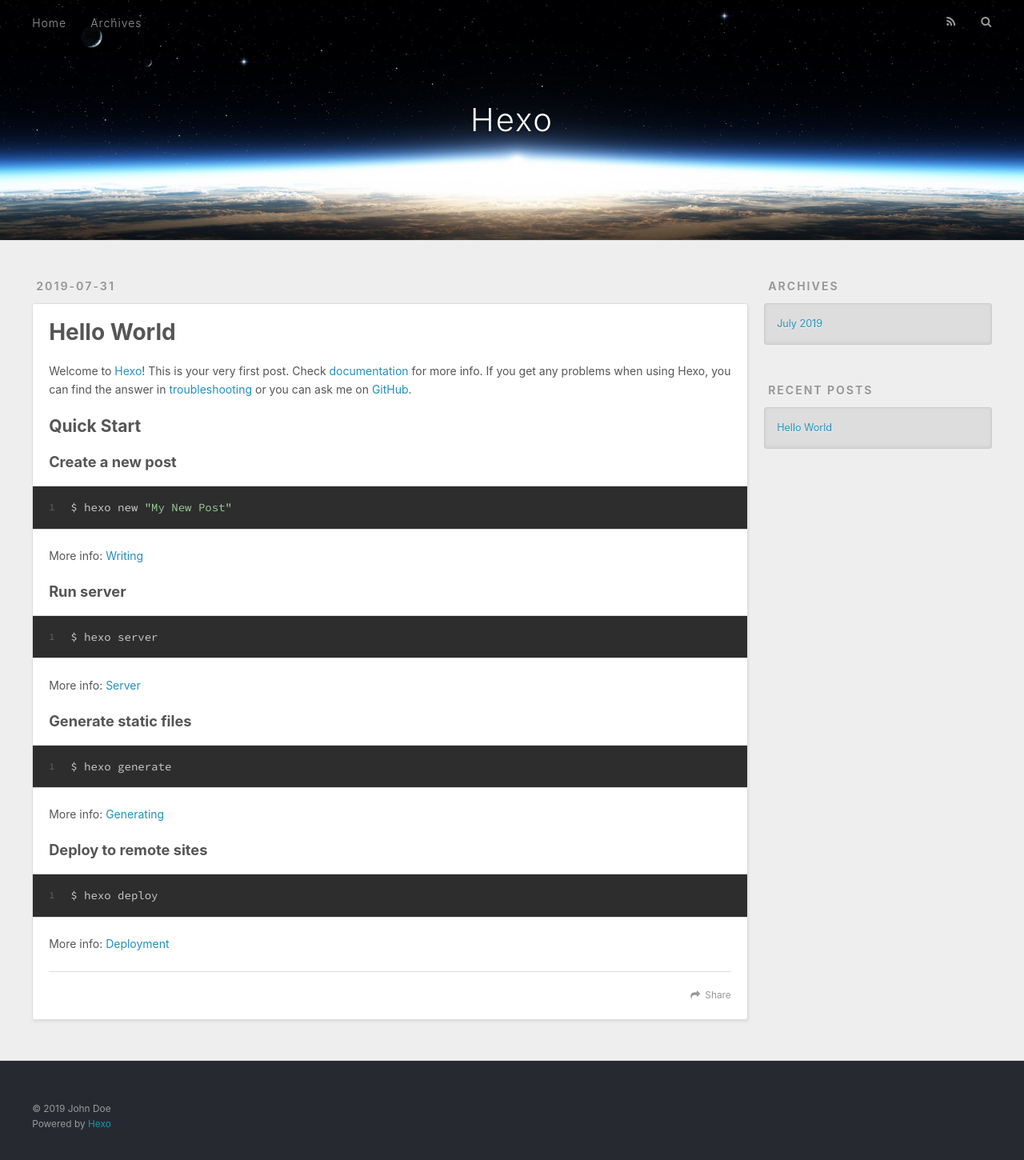
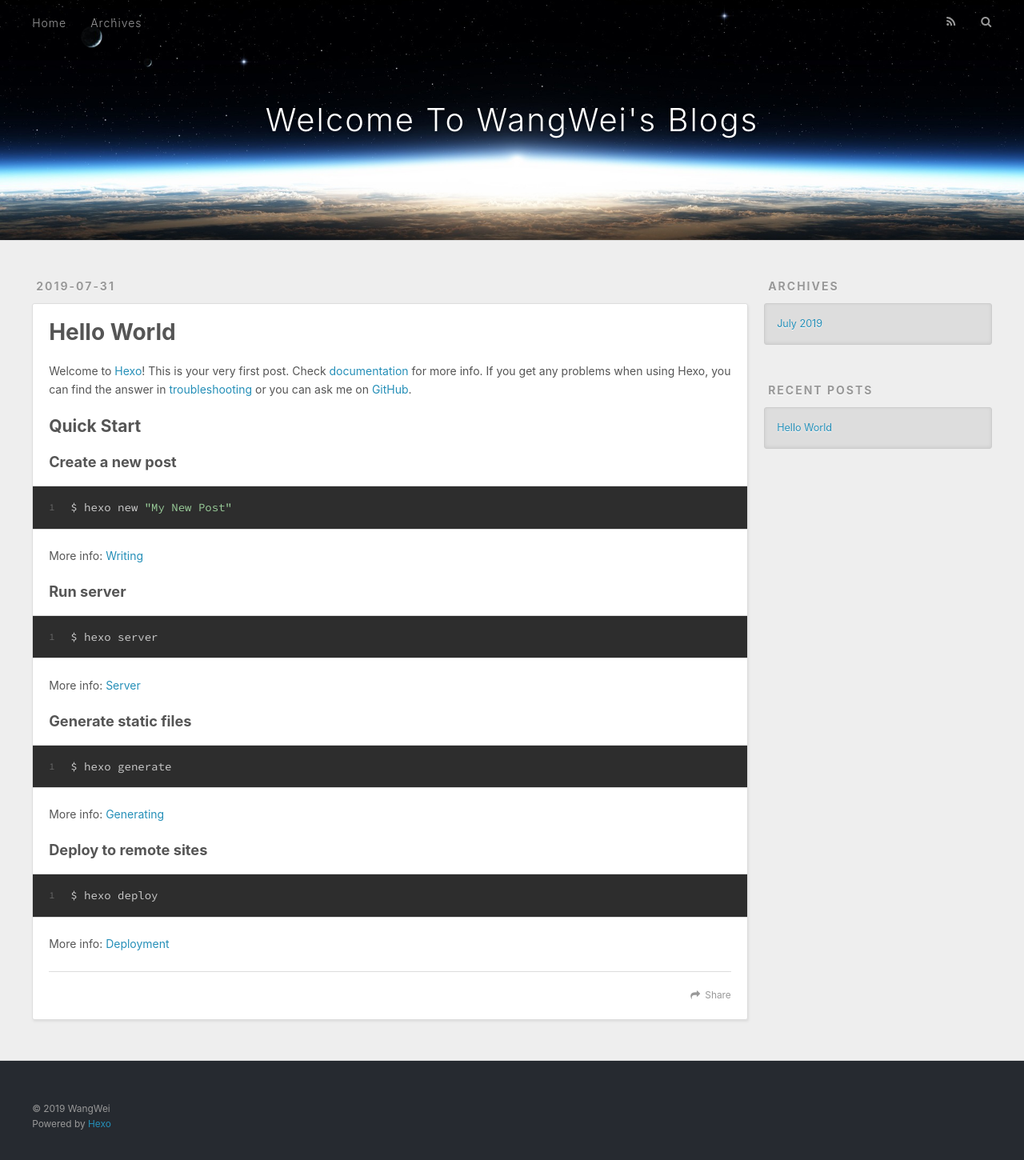
Before and after one commit to WangGitHubWei/WangGitHubWei.github.io, a plain HTML site: page index.html in a window 1280 px wide. Shown: the whole page at 80% size. Drawn offline with nearby package versions, Linux system fonts and the light colour scheme.

Commit message:
Site updated: 2019-07-31 13:44:05

```diff
--- a/index.html
+++ b/index.html
@@ -5,17 +5,17 @@
 
 
 
-  <title>Hexo</title>
+  <title>Welcome To WangWei&#39;s Blogs</title>
   <meta name="viewport" content="width=device-width, initial-scale=1, maximum-scale=1">
   <meta property="og:type" content="website">
-<meta property="og:title" content="Hexo">
+<meta property="og:title" content="Welcome To WangWei&#39;s Blogs">
 <meta property="og:url" content="http://yoursite.com/index.html">
-<meta property="og:site_name" content="Hexo">
+<meta property="og:site_name" content="Welcome To WangWei&#39;s Blogs">
 <meta property="og:locale" content="default">
 <meta name="twitter:card" content="summary">
-<meta name="twitter:title" content="Hexo">
+<meta name="twitter:title" content="Welcome To WangWei&#39;s Blogs">
 
-    <link rel="alternate" href="/atom.xml" title="Hexo" type="application/atom+xml">
+    <link rel="alternate" href="/atom.xml" title="Welcome To WangWei&#39;s Blogs" type="application/atom+xml">
 
 
     <link rel="icon" href="/favicon.png">
@@ -34,7 +34,7 @@
   <div id="header-outer" class="outer">
     <div id="header-title" class="inner">
       <h1 id="logo-wrap">
-        <a href="/" id="logo">Hexo</a>
+        <a href="/" id="logo">Welcome To WangWei&#39;s Blogs</a>
       </h1>
 
     </div>
@@ -101,7 +101,7 @@
 
     </div>
     <footer class="article-footer">
-      <a data-url="http://yoursite.com/2019/07/31/hello-world/" data-id="cjyqtdjr900008gv9zgiqffrv" class="article-share-link">Share</a>
+      <a data-url="http://yoursite.com/2019/07/31/hello-world/" data-id="cjyqtrtny0000ksv9wu0tccwe" class="article-share-link">Share</a>
 
 
     </footer>
@@ -157,7 +157,7 @@
 
   <div class="outer">
     <div id="footer-info" class="inner">
-      &copy; 2019 John Doe<br>
+      &copy; 2019 WangWei<br>
       Powered by <a href="http://hexo.io/" target="_blank">Hexo</a>
     </div>
   </div>
```
Also changed, not shown: 2019/07/31/hello-world/index.html (+6 -6 lines), archives/2019/07/index.html (+7 -7 lines), archives/2019/index.html (+7 -7 lines), archives/index.html (+7 -7 lines).
